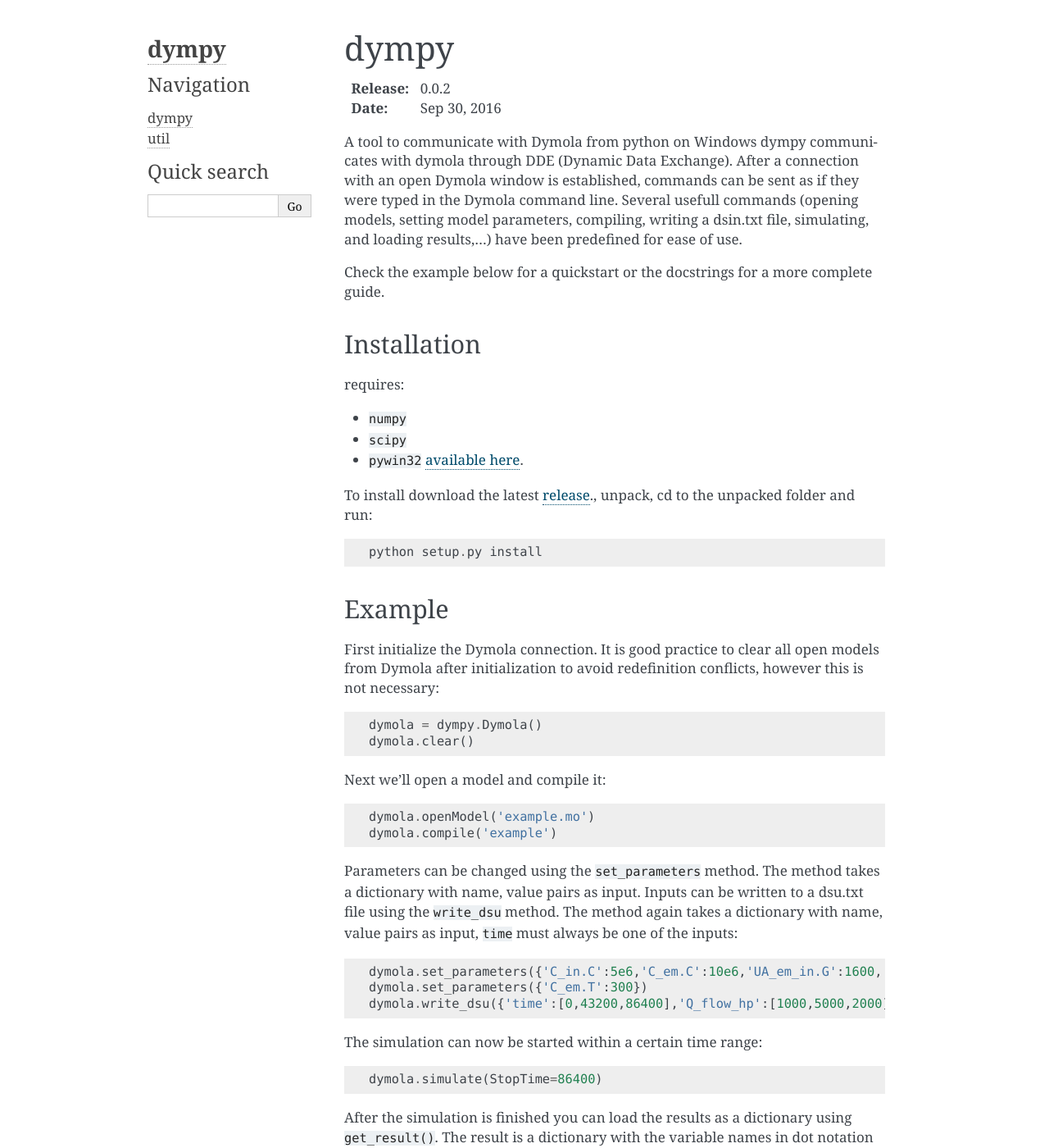
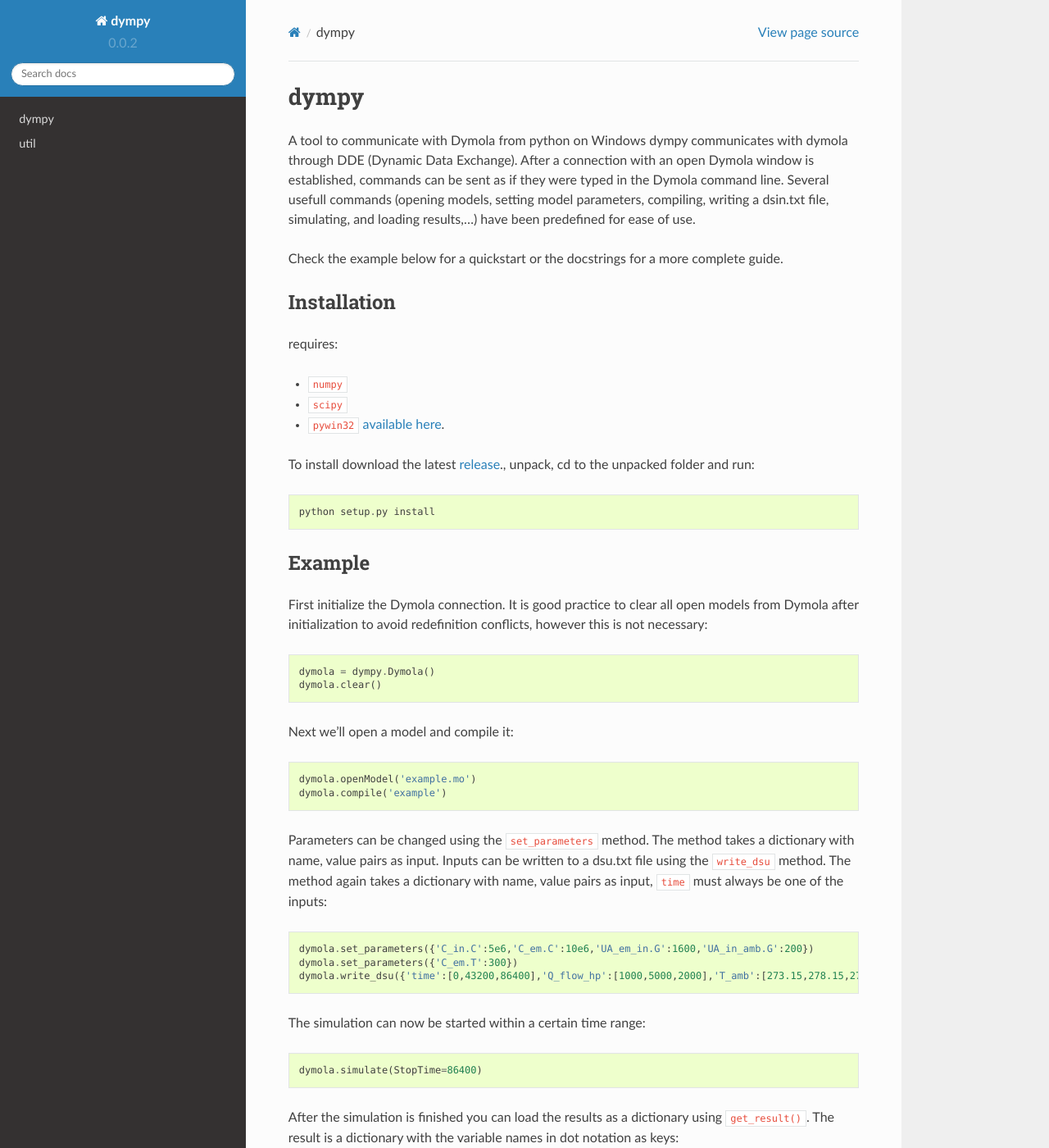
Before and after one commit to BrechtBa/dympy, a Sphinx documentation site: the page built from doc/source/index.rst, in a window 1280 px wide and 1400 px high. Shown: the whole window at 82% size. Built offline with Sphinx 7.4.7 and the Read the Docs theme 2.0.0, drawn with Linux system fonts in a browser that asks for light colours; some of the changed text lies outside the part shown.

Commit message:
updated docs

```diff
--- a/README.rst
+++ b/README.rst
@@ -1,8 +1,5 @@
 dympy
 =====
-
-:Release:  |version|
-:Date:  |today|
 
 A tool to communicate with Dymola from python on Windows
 dympy communicates with dymola through DDE (Dynamic Data Exchange).
--- a/doc/source/conf.py
+++ b/doc/source/conf.py
@@ -32,6 +32,7 @@
 
 import sys
 import os
+import sphinx_rtd_theme
 
 sys.path.insert(0, os.path.abspath('../..'))
 
@@ -133,7 +134,7 @@
 # The theme to use for HTML and HTML Help pages.  See the documentation for
 # a list of builtin themes.
 #
-html_theme = 'alabaster'
+html_theme = 'sphinx_rtd_theme'
 
 # Theme options are theme-specific and customize the look and feel of a theme
 # further.  For a list of options available for each theme, see the
@@ -142,7 +143,7 @@
 # html_theme_options = {}
 
 # Add any paths that contain custom themes here, relative to this directory.
-# html_theme_path = []
+html_theme_path = [sphinx_rtd_theme.get_html_theme_path()]
 
 # The name for this set of Sphinx documents.
 # "<project> v<release> documentation" by default.
@@ -188,15 +189,15 @@
 
 # Custom sidebar templates, maps document names to template names.
 #
-html_sidebars = {
-    '**': [
-        'about.html',
-        'navigation.html',
-        'relations.html',
-        'searchbox.html',
-        'donate.html'
-    ]
-}
+#html_sidebars = {
+#    '**': [
+#        'about.html',
+#        'navigation.html',
+#        'relations.html',
+#        'searchbox.html',
+#        'donate.html'
+#    ]
+#}
 
 # Additional templates that should be rendered to pages, maps page names to
 # template names.
--- a/doc/source/index.rst
+++ b/doc/source/index.rst
@@ -3,12 +3,14 @@
    contain the root `toctree` directive.
 
 
+
 .. include:: ../../README.rst
+
 
 Contents:
 
 .. toctree::
-   :maxdepth: 2
+   :maxdepth: 3
 
    dympy
    util
```
